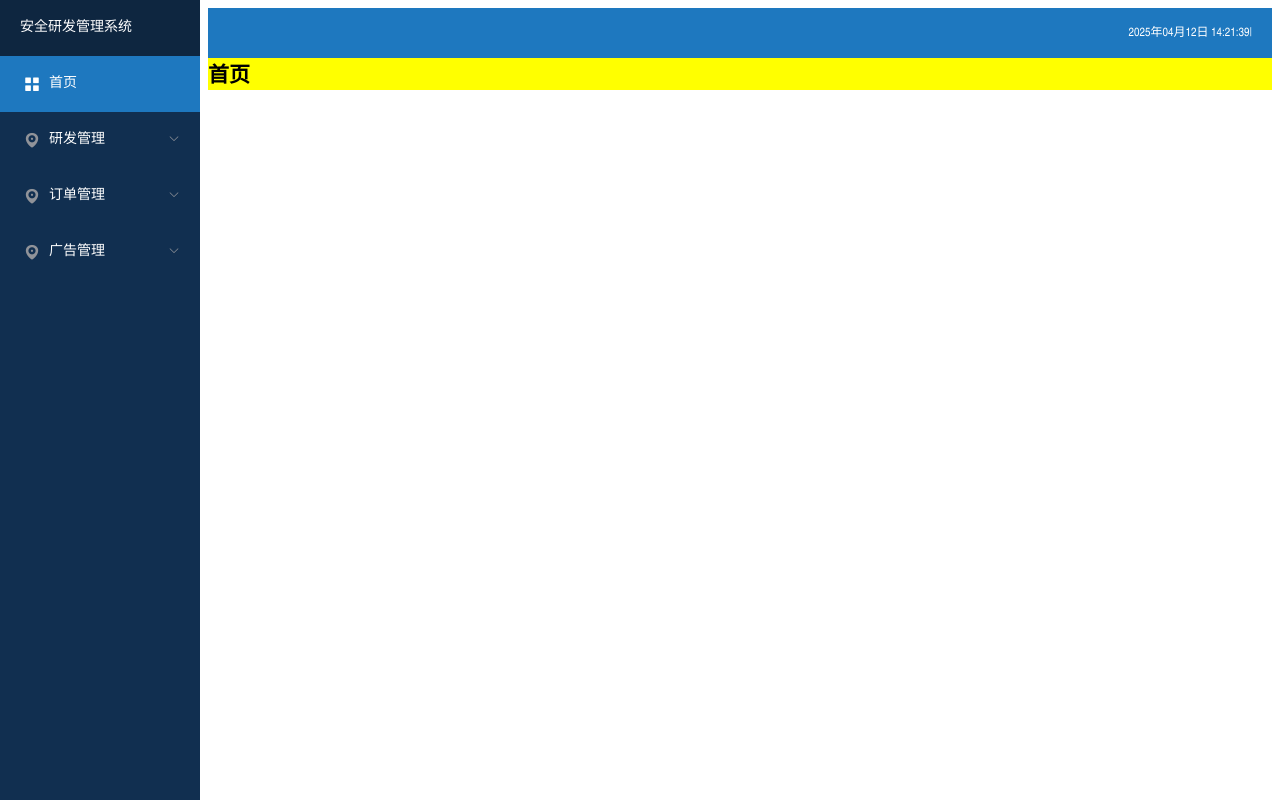
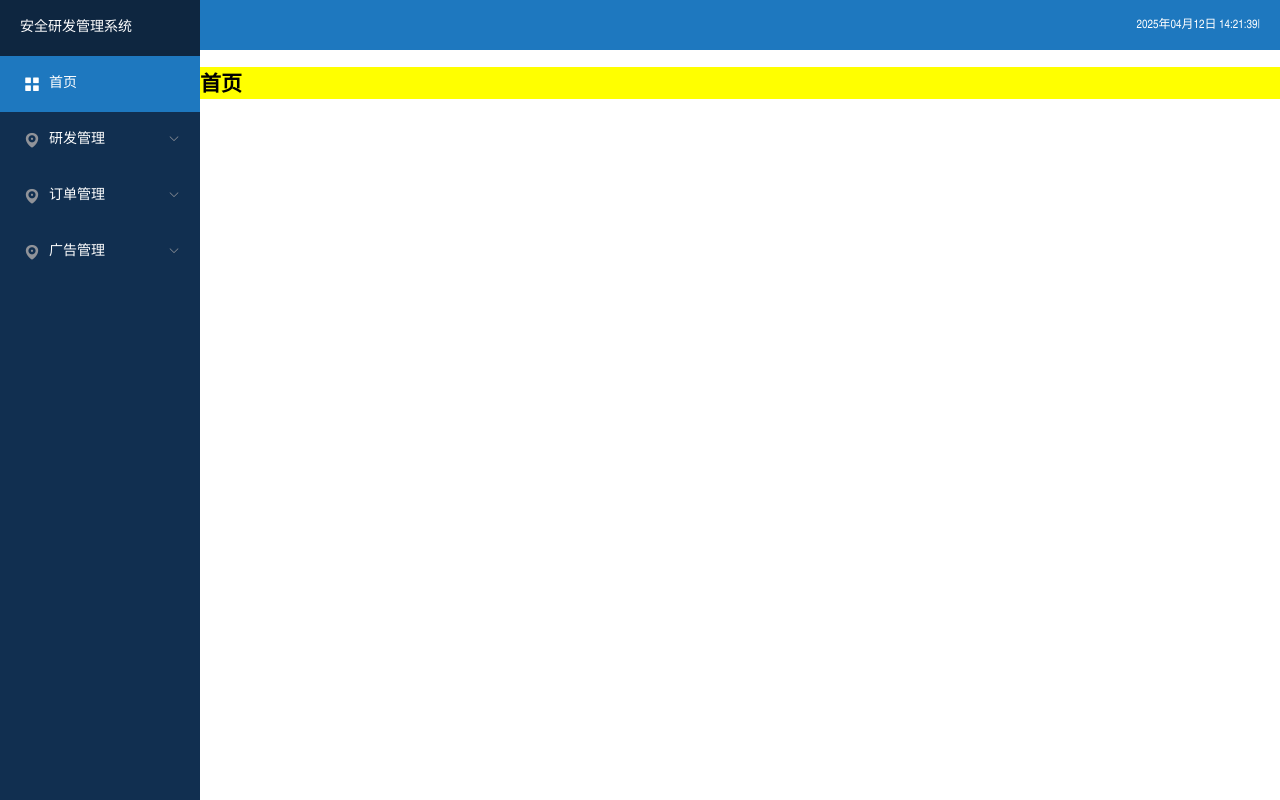
Before and after one commit to streamandsea/frontend, a Vue app in the folder vue-project/: page / in a window 1280 px wide. Built offline with nearby package versions, Linux system fonts and the light colour scheme; no server answers; a small style sheet from the web is missing.

Commit message:
fix defualt html margin

```diff
--- a/vue-project/src/assets/css/base.css
+++ b/vue-project/src/assets/css/base.css
@@ -1,18 +1,20 @@
 @import url('https://at.alicdn.com/t/font_2448847_ogyed8on8j.css');
-h1,h2,h3,h4,p,ul,li{
-    margin: 0;
-    padding: 0;
+
+ul {
+    list-style: none;
 }
-ul{
-    list-style: none
-}
-a{
+
+a {
     text-decoration: none;
 }
-img{
+
+img {
     vertical-align: middle;
 }
-body{
+
+body {
     font-size: 14px;
-    font-family: '微软雅黑','Arial Narrow', Arial,sans-serif;
+    font-family: 'Arial Narrow', Arial, sans-serif; /* 优化字体设置 */
+    margin: 0; /* 移除默认外边距 */
+    padding: 0; /* 移除默认内边距 */
 }
--- a/vue-project/src/views/layout/Index.vue
+++ b/vue-project/src/views/layout/Index.vue
@@ -55,7 +55,7 @@ export default {
 
     .content {
         padding-left: 200px;
-        transition: all .5s;
+        transition: all .2s;
     }
     .active {
         padding-left: 64px;
```
